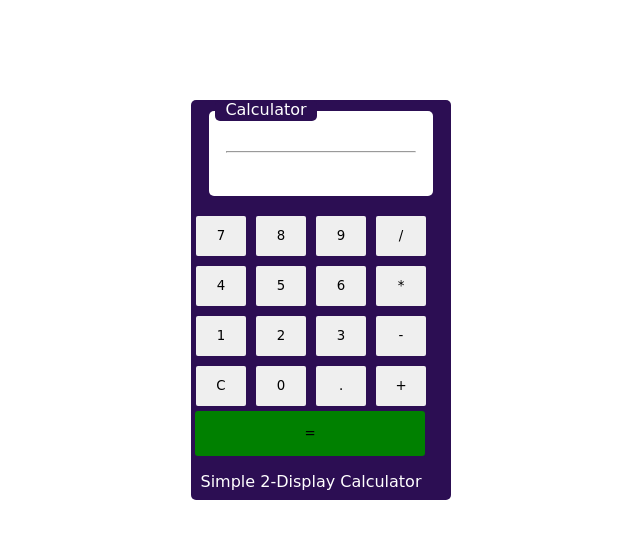
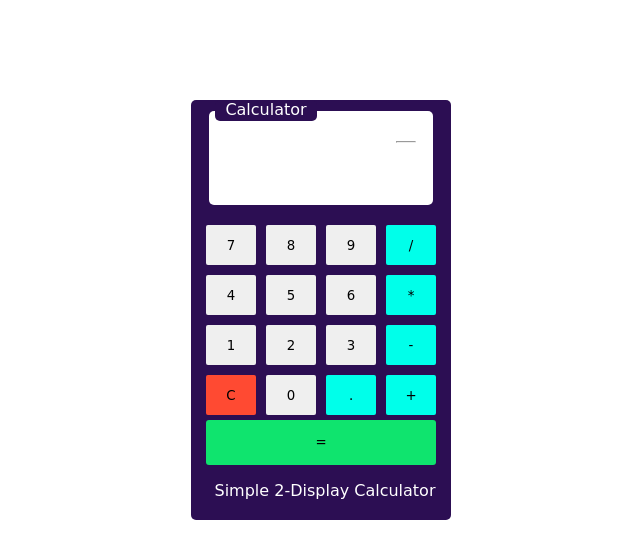
Before and after one commit to omoluabidotcom/Basic-php-calculator, a PHP site: page / in a window 1280 px wide. Shown: the top 559 px of the page, without its empty margins (319-959 px from the left). Run offline with PHP 8.4, Linux system fonts and the light colour scheme.

Commit message:
Mission accomplished

```diff
--- a/index.php
+++ b/index.php
@@ -41,28 +41,28 @@ include 'inc/autoload.inc.php';
         ?>
      </fieldset>
         <!-- Below the button for the numbers and operators are added -->
-        <input type="button" value="7" class="numb" id="numb" onclick="form.numberSpace.value+='7'" />
+        <input type="button" value="7" class="numb" id="seven" onclick="form.numberSpace.value+='7'" />
         <input type="button" value="8" class="numb" id="numb" onclick="form.numberSpace.value+='8'" />
         <input type="button" value="9" class="numb" id="numb" onclick="form.numberSpace.value+='9'" />
-        <input type="button" value="/" class="numb" id="numb" onclick="form.numberSpace.value+='/'" />
+        <input type="button" value="/" class="numb" id="oper" onclick="form.numberSpace.value+='/'" />
         <br>
 
-        <input type="button" value="4" class="numb" id="numb" onclick="form.numberSpace.value+='4'" />
+        <input type="button" value="4" class="numb" id="four" onclick="form.numberSpace.value+='4'" />
         <input type="button" value="5" class="numb" id="numb" onclick="form.numberSpace.value+='5'" />
         <input type="button" value="6" class="numb" id="numb" onclick="form.numberSpace.value+='6'" />
-        <input type="button" value="*" class="numb" id="numb" onclick="form.numberSpace.value+='*'" />
+        <input type="button" value="*" class="numb" id="oper" onclick="form.numberSpace.value+='*'" />
         <br>
 
-        <input type="button" value="1" class="numb" id="numb" onclick="form.numberSpace.value+='1'" />
+        <input type="button" value="1" class="numb" id="one" onclick="form.numberSpace.value+='1'" />
         <input type="button" value="2" class="numb" id="numb" onclick="form.numberSpace.value+='2'" />
         <input type="button" value="3" class="numb" id="numb" onclick="form.numberSpace.value+='3'" />
-        <input type="button" value="-" class="numb" id="numb" onclick="form.numberSpace.value+='-'" />
+        <input type="button" value="-" class="numb" id="oper" onclick="form.numberSpace.value+='-'" />
         <br>
 
-        <button href="index.php" class="refresh"> C </button>
+        <button href="index.php" class="refresh" id="refresh" > C </button>
         <input type="button" value="0" class="numb" id="numb" onclick="form.numberSpace.value+='0'" />
-        <input type="button" value="." class="numb" id="numb" onclick="form.numberSpace.value+='.'" />
-        <input type="button" value="+" class="numb" id="numb" onclick="form.numberSpace.value='+'" />
+        <input type="button" value="." class="numb" id="oper" onclick="form.numberSpace.value+='.'" />
+        <input type="button" value="+" class="numb" id="oper" onclick="form.numberSpace.value='+'" />
         <br>
 
         <!-- Below the submit button is added -->
--- a/styles.css
+++ b/styles.css
@@ -10,7 +10,7 @@
     margin-top: 100px;
     margin: auto;
     padding: auto;
-    height: 400px;
+    height: 420px;
     width: 260px;
     text-align: center;
     display: block;
@@ -25,6 +25,7 @@
    margin: auto;
    margin-top: 100px;
    margin-bottom: 15px;
+   padding-top: 15px;
 }
 
 .legend {
@@ -39,14 +40,12 @@
 
 .numberSpace {
     border: 0px;
+    float: left;
 }
 
-/* .answer {
-    height: 20px;
-    background-color: white;
-    width: 230px;
-    margin-bottom: 10px;
-} */
+.answer {
+    float: right;
+}
 
 hr {
     opacity: 0.5px;
@@ -63,6 +62,29 @@ hr {
     border-radius: 2px
 }
 
+#oper {
+    background-color: rgb(0, 255, 234);
+}
+
+#seven {
+    margin-left: 15px;
+}
+
+#four {
+    margin-left: 15px;
+}
+
+#one {
+    margin-left: 15px;
+}
+
+#refresh {
+    margin-left: 15px;
+}
+
+#submit {
+    margin-left: 15px;
+}
 .refresh {
     display: inline;
     float: left;
@@ -71,6 +93,7 @@ hr {
     margin: 5px;
     border-radius: 2px;
     border: 1px;
+    background-color: rgb(255, 74, 50);
 }
 
 .submit {
@@ -80,7 +103,7 @@ hr {
     margin-top: 30px;
     text-align: center;
     margin-left: 4px;
-    background-color: green;
+    background-color: rgb(15, 228, 110);
     border-radius: 3px;
     border: 1px;
 }
@@ -89,4 +112,5 @@ hr {
     display: block;
     width: 240px;
     color: white;
+    margin-left: 14px;
 }
```
Also changed, not shown: README.md.
